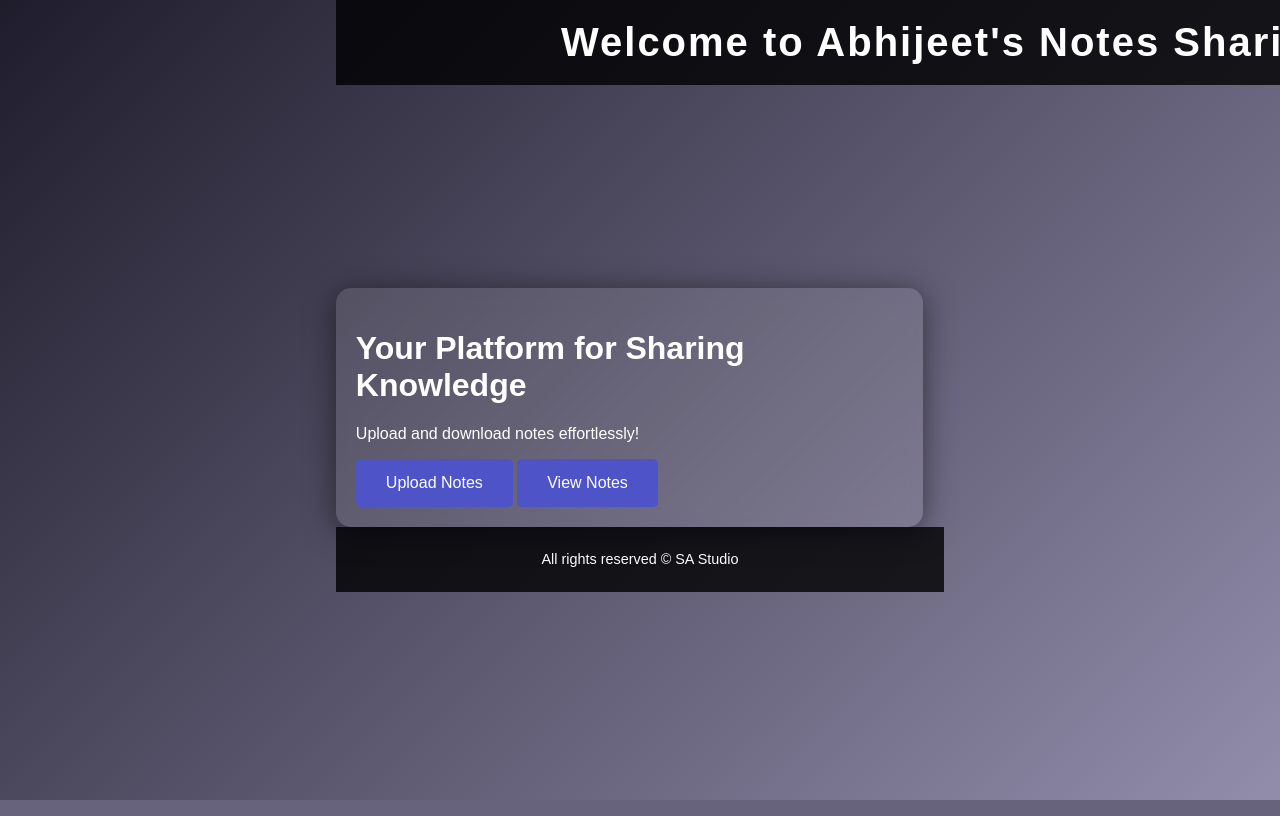
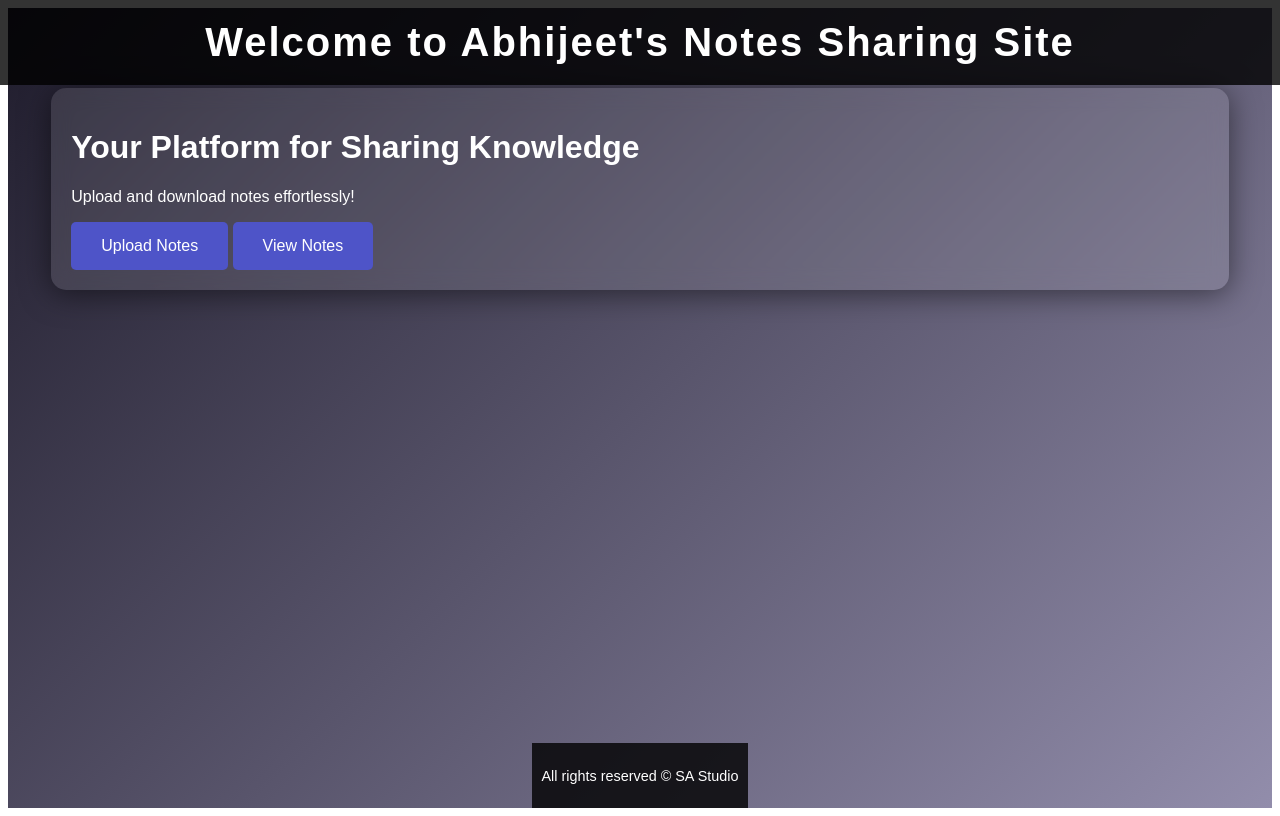
Before and after one commit to samudhan2008/Notes-Sharing-Site-Test, a Flask app: page / in a window 1280 px wide. Run offline with Flask 2, Linux system fonts and the light colour scheme.

Commit message:
Update style.css

```diff
--- a/static/style.css
+++ b/static/style.css
@@ -1,5 +1,5 @@
 /* Global styles */
-body {
+body1 {
   margin: 0;
   font-family: 'Arial', sans-serif;
   background: linear-gradient(135deg, #1f1c2c, #928dab);
@@ -77,6 +77,7 @@ footer a:hover {
   text-decoration: underline;
 }
 
+body2 {
   /* Container styles */
   .container {
     margin: 50px auto;
@@ -119,3 +120,4 @@ h2 {
   .btn:hover {
     background-color: #0056b3;
   }
+}
```
Lines whose indentation alone changed are shown as unchanged.
